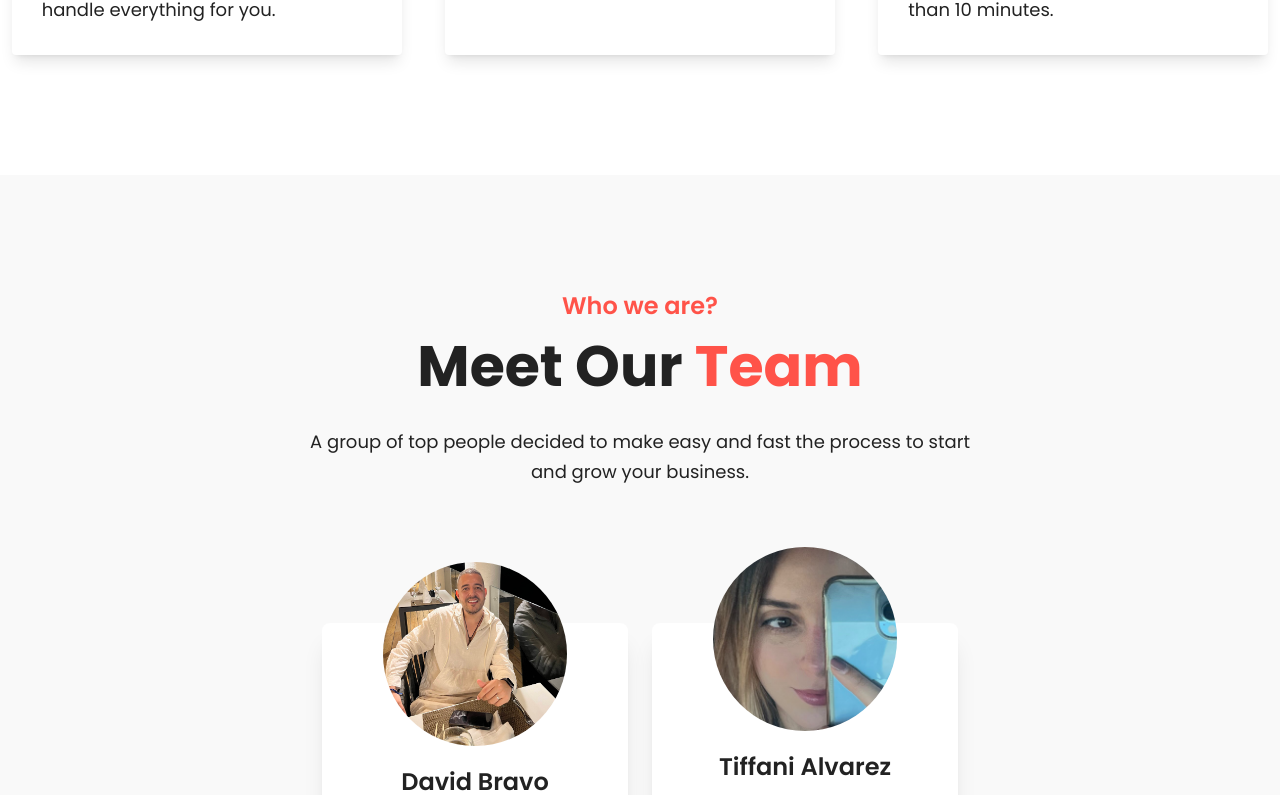
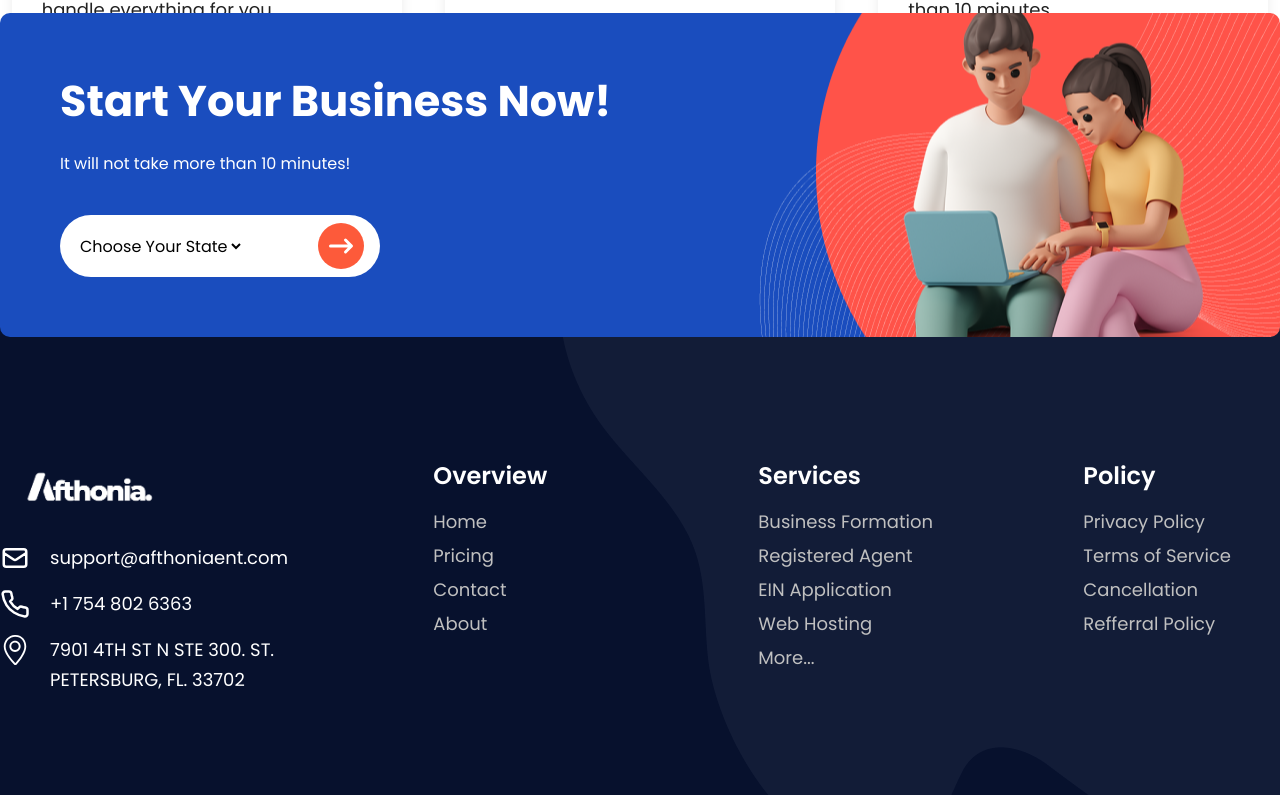
Before and after one commit to davidbravod/afthonia-frontend, a Next.js app: page /about in a window 1280 px wide. Shown: the part 1473-2268 px from the top of the page. Built offline with nearby package versions, Linux system fonts and the light colour scheme.

Commit message:
team out

```diff
--- a/pages/about/index.js
+++ b/pages/about/index.js
@@ -9,8 +9,8 @@ const index = () => {
     <>
       <Banner />
       <About />
-      <Team />
-      {/* <Testimonial />
+      {/* <Team />
+      <Testimonial />
       <Clients /> */}
     </>
   );
```
